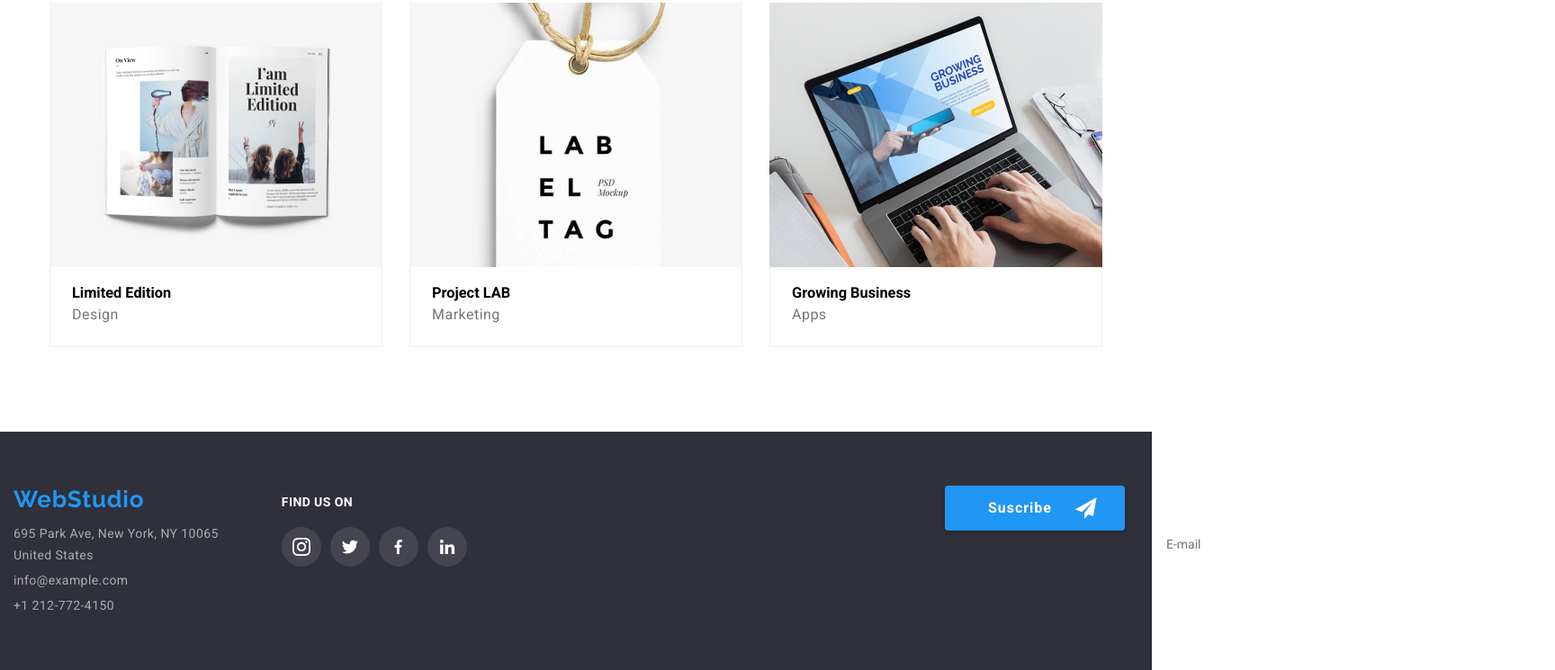
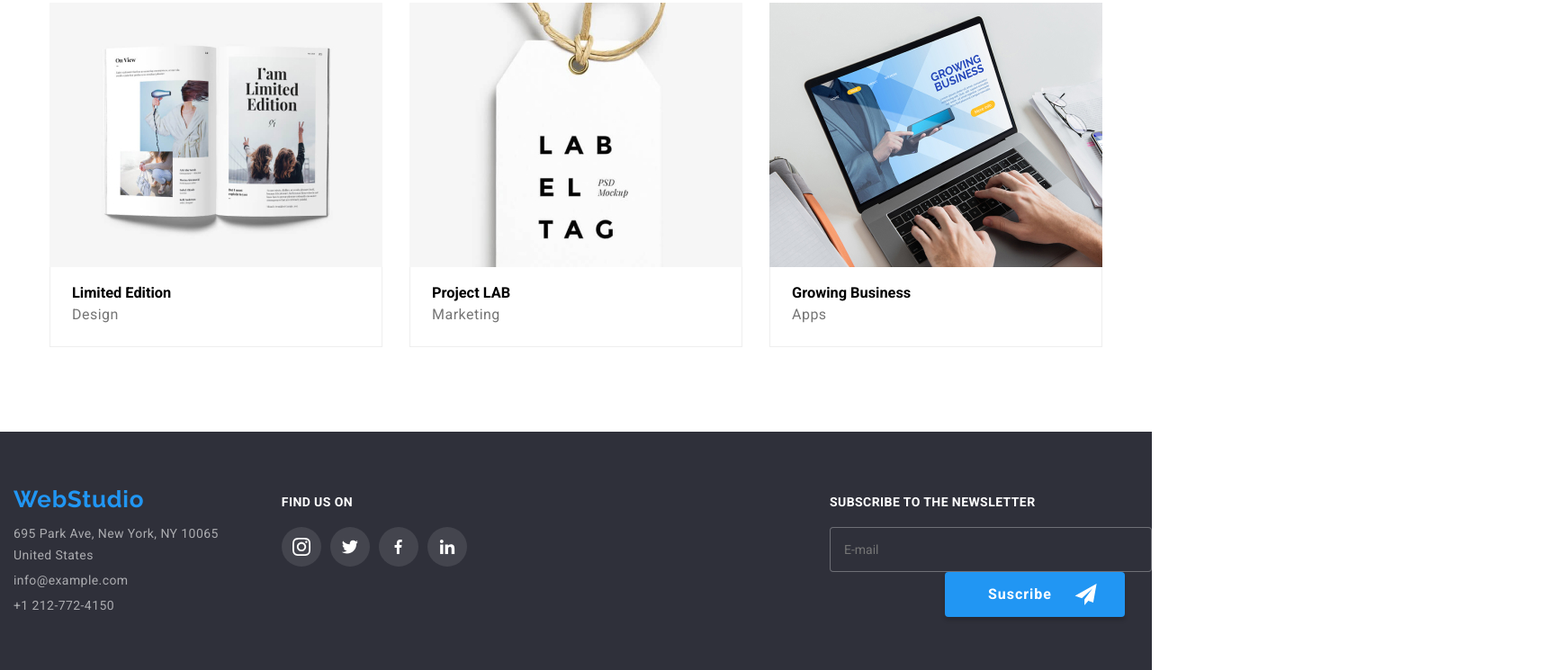
Before and after one commit to Nidsteph/goit-markup-hw-06, a plain HTML site: page portfolio.html in a window 1280 px wide. Shown: the part 1091-1836 px from the top of the page at 90% size, 1728 px wide, since content can reach past the window. Drawn offline with nearby package versions, Linux system fonts and the light colour scheme.

Commit message:
before i lose everything lol

```diff
--- a/css/style.css
+++ b/css/style.css
@@ -728,20 +728,21 @@ h1.page-heading {
 
 .input-text {
 
-    margin-top: 45px;
-
-    position: absolute;
-    width: 448px;
-    height: 40px;
+    position: relative;
+    width: 358px;
+    height: 50px;
 
     padding: 15px;
     border: 1px solid rgba(255, 255, 255, 0.3);
+    background-color: #2F303A;
+
+    border-radius: 4px;
 
 }
 
 .input-form {
     display: inline-block;
-    width: 448px;
+    width: 350px;
     height: 40px;
     border: 1px solid rgba(33, 33, 33, 0.2);
     border-radius: 4px;
@@ -750,8 +751,11 @@ h1.page-heading {
 }
 
 .input-form:hover,
-.input-form:focus {
+.input-form:focus,
+.icon-form:hover,
+.icon-form:focus {
     border-color: #2196F3;
+    fill: #2196F3;
     transition-property: border-color;
     transition-duration: 250ms;
     transition-timing-function: cubic-bezier(0.4, 0, 0.2, 1);
@@ -765,7 +769,6 @@ h1.page-heading {
     top: 28px;
     left: 12px;
 }
-
 
 
 .textarea-comments {
@@ -1425,12 +1428,8 @@ li.info-footer:not(:last-child) {
 }
 
 .subscribe-footer {
-    display: flex;
+    margin-left: 93px;
 
-    margin-left: 93px;
-    display: flex;
-    justify-content: center;
-    margin-bottom: 10px;
 
 }
 
@@ -1445,7 +1444,6 @@ li.info-footer:not(:last-child) {
     color: #FFFFFF;
     margin-bottom: 20px;
     margin-top: 10px;
-
 
 }
 
```
Also changed, not shown: index.html (+3 -2 lines).
